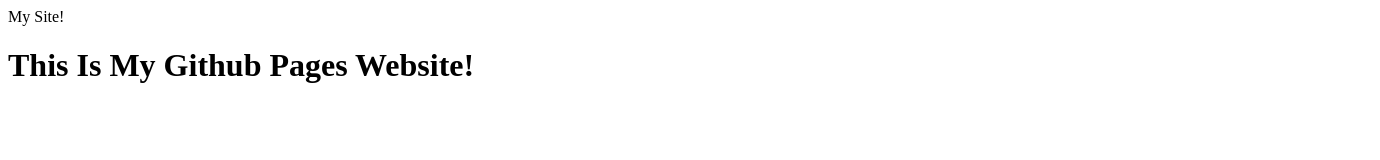
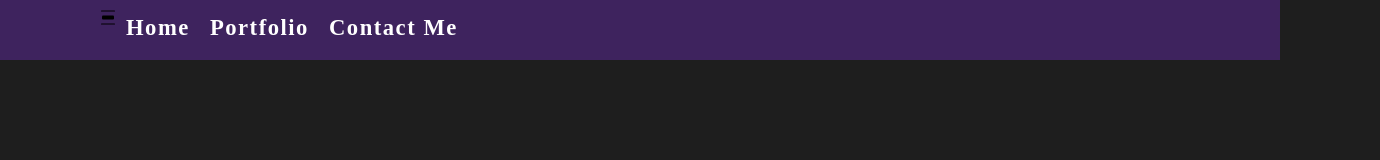
Before and after one commit to rami-khaled/rami-khaled.github.io, a plain HTML site: page index.html in a window 1280 px wide. Shown: the whole page, 1380 px wide, since content can reach past the window. Drawn offline with Linux system fonts and the light colour scheme.

Commit message:
started making the site

```diff
--- a/index.html
+++ b/index.html
@@ -2,10 +2,20 @@
 <html lang="en">
     <head>
         <tile>
-            My Site!
         </tile>
+        <link rel="stylesheet" href="style.css">
     </head>
     <body>
-        <h1>This Is My Github Pages Website!</h1>
+        <nav id="nav-bar">
+            <ul>
+                <svg xmlns="http://www.w3.org/2000/svg" width="16" height="16" fill="currentColor" class="bi bi-distribute-vertical" viewBox="0 0 16 16" id="icon">
+                    <path fill-rule="evenodd" d="M1 1.5a.5.5 0 0 0 .5.5h13a.5.5 0 0 0 0-1h-13a.5.5 0 0 0-.5.5zm0 13a.5.5 0 0 0 .5.5h13a.5.5 0 0 0 0-1h-13a.5.5 0 0 0-.5.5z"/>
+                    <path d="M2 7a1 1 0 0 1 1-1h10a1 1 0 0 1 1 1v2a1 1 0 0 1-1 1H3a1 1 0 0 1-1-1V7z"/>
+                  </svg>
+                <li><a href="#">Home</a></li>
+                <li><a href="#">Portfolio</a></li>
+                <li><a href="#">Contact Me</a></li>
+            </ul>
+        </nav>
     </body>
 </html>
--- /dev/null
+++ b/style.css
@@ -0,0 +1,46 @@
+body{
+    background-color: rgba(0, 0, 0, 0.883);
+}
+
+
+*{
+    margin: 0;
+    padding: 0;
+}
+
+
+ul{
+    list-style: none;
+    display: flex;
+    line-height: 35px;
+    width: 100%;
+    margin-left: 100px;
+}
+
+li{
+    padding: 10px;
+}
+
+#nav-bar{
+    width: 100%;
+    height: 60px;
+    background-color: #862eeb4f;
+    display: block;
+}
+a{
+    text-decoration: none;
+    font-size: 17pt;
+    letter-spacing: 1.5px;
+    font-weight: bold;
+    color: white;
+    text-shadow: white;
+}
+a:hover{
+    color: black;
+    font-size: 18pt;
+}
+
+svg{
+    height: 35px;
+    margin-left: 0;
+}
```
Also changed, not shown: 1 other file.
